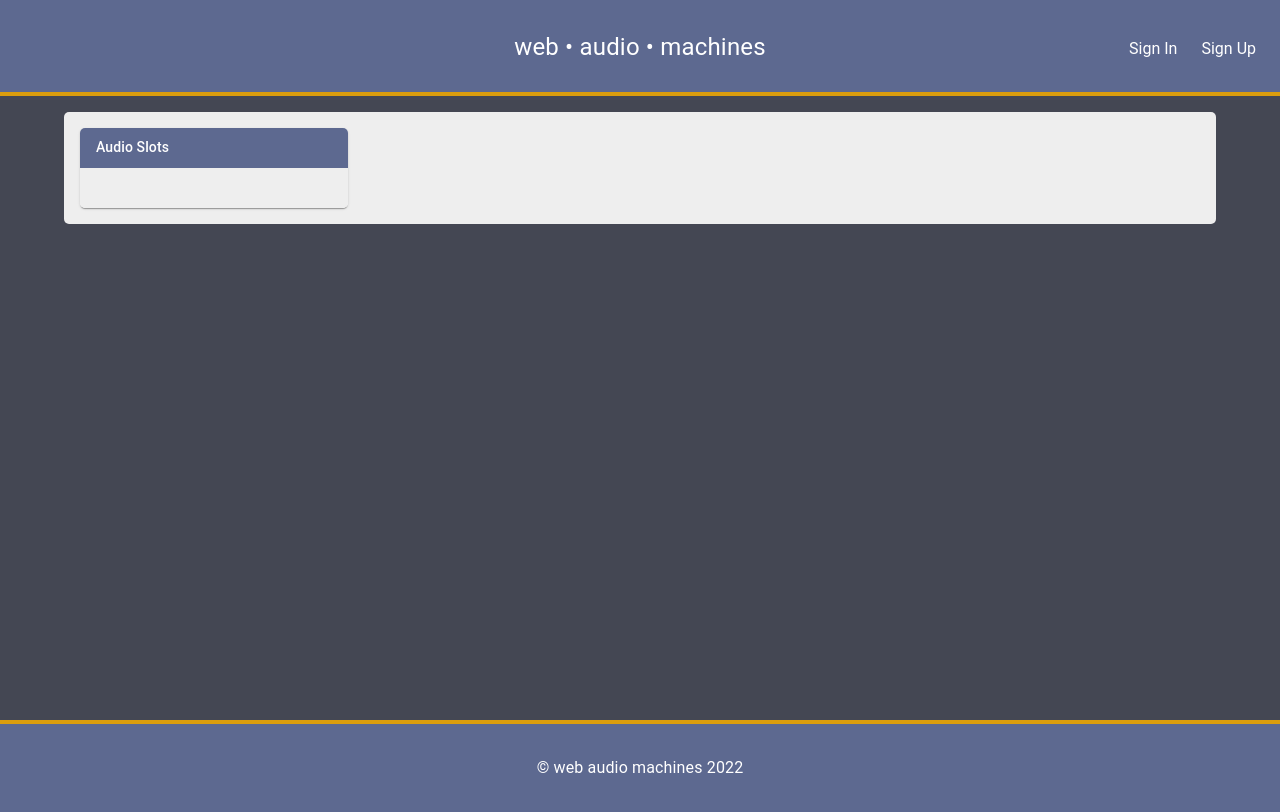
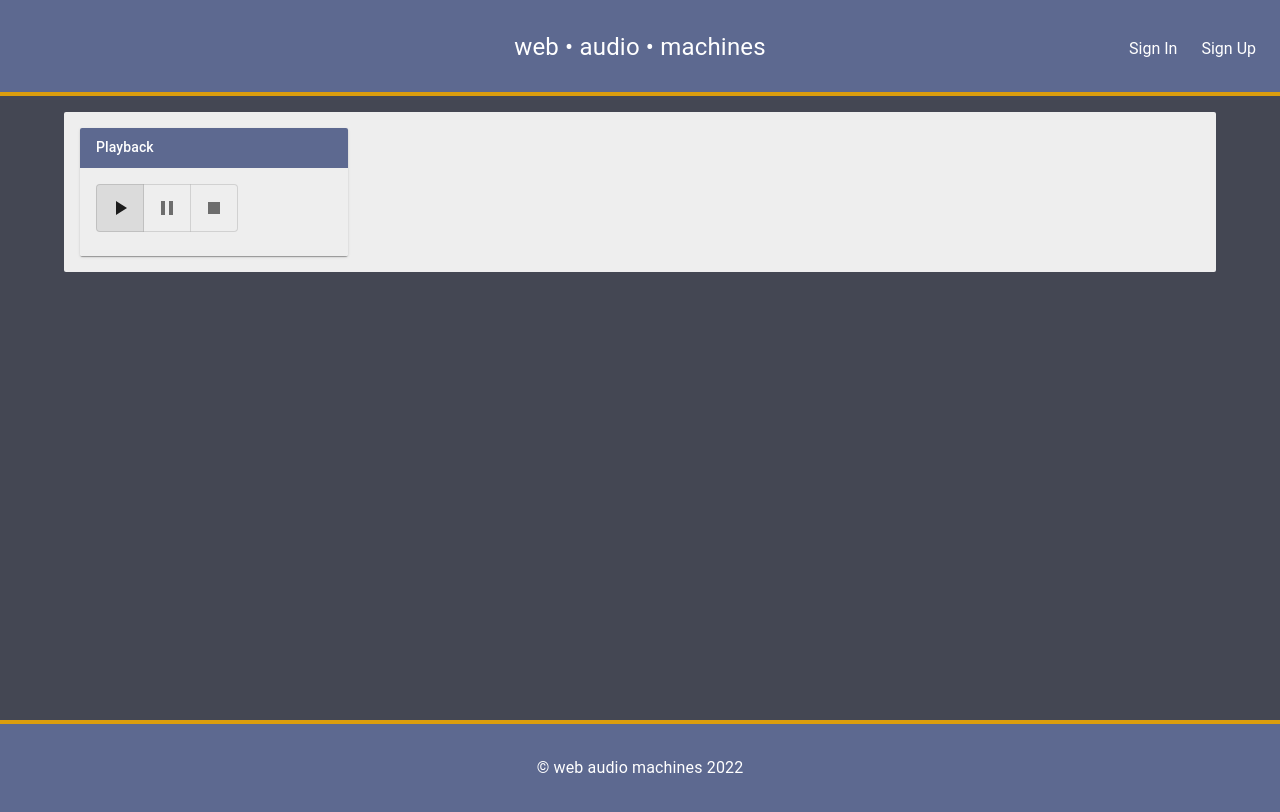
Before and after one commit to widlicki/web-audio-machines, a Next.js app: page /machines/sampler in a window 1280 px wide. Shown: the top 812 px of the page. Built offline with nearby package versions, Linux system fonts and the light colour scheme.

Commit message:
playback controls WIP

```diff
--- /dev/null
+++ b/components/base/Icons/Icons.tsx
@@ -0,0 +1,5 @@
+import { Pause, PlayArrow, Stop } from '@mui/icons-material'
+
+export const PauseButtonIcon = Pause
+export const PlayButtonIcon = PlayArrow
+export const StopButtonIcon = Stop
--- /dev/null
+++ b/components/machines/PlaybackControl/PlaybackControl.tsx
@@ -0,0 +1,52 @@
+import { ToggleButton, ToggleButtonGroup } from '@mui/material'
+import { useAppDispatch, useAppSelector } from '../../../hooks/hooks'
+import {
+  PauseButtonIcon,
+  PlayButtonIcon,
+  StopButtonIcon,
+} from '../../base/Icons/Icons'
+import Module from '../../base/Module/Module'
+import { pause, play, selectPlaybackStatus, stop } from './playbackControlSlice'
+
+const PlaybackControl = () => {
+  const dispatch = useAppDispatch()
+  const playbackStatus = useAppSelector(selectPlaybackStatus)
+
+  const handleChange = (e, status) => {
+    switch (status) {
+      case 'playing':
+        dispatch(play())
+        break
+      case 'paused':
+        dispatch(pause())
+        break
+      case 'stopped':
+        dispatch(stop())
+        break
+      default:
+        break
+    }
+  }
+
+  return (
+    <Module title="Playback">
+      <ToggleButtonGroup
+        value={playbackStatus}
+        exclusive
+        onChange={handleChange}
+      >
+        <ToggleButton value="playing">
+          <PlayButtonIcon />
+        </ToggleButton>
+        <ToggleButton value="paused">
+          <PauseButtonIcon />
+        </ToggleButton>
+        <ToggleButton value="stopped">
+          <StopButtonIcon />
+        </ToggleButton>
+      </ToggleButtonGroup>
+    </Module>
+  )
+}
+
+export default PlaybackControl
--- /dev/null
+++ b/components/machines/PlaybackControl/playbackControlSlice.ts
@@ -0,0 +1,36 @@
+import { createSlice } from '@reduxjs/toolkit'
+import type { AppState } from '../../../store/index'
+
+export interface PlaybackState {
+  status: 'playing' | 'stopped' | 'paused'
+}
+
+const initialState: PlaybackState = {
+  status: 'playing',
+}
+
+export const playbackControlSlice = createSlice({
+  name: 'playbackControl',
+  initialState,
+  reducers: {
+    pause: (state) => {
+      state.status = 'paused'
+    },
+    play: (state) => {
+      state.status = 'playing'
+    },
+    stop: (state) => {
+      state.status = 'stopped'
+    },
+  },
+})
+
+export const { pause, play, stop } = playbackControlSlice.actions
+
+// The function below is called a selector and allows us to select a value from
+// the state. Selectors can also be defined inline where they're used instead of
+// in the slice file. For example: `useSelector((state: RootState) => state.counter.value)`
+export const selectPlaybackStatus = (state: AppState) =>
+  state.playbackControl.status
+
+export default playbackControlSlice.reducer
--- /dev/null
+++ b/hooks/hooks.ts
@@ -0,0 +1,6 @@
+import { TypedUseSelectorHook, useDispatch, useSelector } from 'react-redux'
+import { AppDispatch, AppState } from '../store'
+
+export const useAppDispatch = () => useDispatch<AppDispatch>()
+
+export const useAppSelector: TypedUseSelectorHook<AppState> = useSelector
--- a/pages/_app.tsx
+++ b/pages/_app.tsx
@@ -1,6 +1,8 @@
 import { ThemeProvider } from '@mui/material/styles'
 import type { AppProps } from 'next/app'
+import { Provider } from 'react-redux'
 import DefaultTemplate from '../components/site/Templates/Default/DefaultTemplate'
+import store from '../store'
 import theme from '../styles/Theme'
 import '../styles/globals.css'
 
@@ -8,7 +10,9 @@ function WebAudioMachines({ Component, pageProps }: AppProps) {
   return (
     <ThemeProvider theme={theme}>
       <DefaultTemplate>
-        <Component {...pageProps} />
+        <Provider store={store}>
+          <Component {...pageProps} />
+        </Provider>
       </DefaultTemplate>
     </ThemeProvider>
   )
--- a/pages/machines/sampler.tsx
+++ b/pages/machines/sampler.tsx
@@ -1,6 +1,6 @@
 import { Box, Grid } from '@mui/material'
 import type { NextPage } from 'next'
-import Module from '../../components/base/Module/Module'
+import PlaybackControl from '../../components/machines/PlaybackControl/PlaybackControl'
 import theme from '../../styles/Theme'
 
 const SamplerPage: NextPage = () => (
@@ -15,7 +15,7 @@ const SamplerPage: NextPage = () => (
   >
     <Grid container>
       <Grid item xs={12} sm={6} md={3}>
-        <Module title="Audio Slots" />
+        <PlaybackControl />
       </Grid>
     </Grid>
   </Box>
--- /dev/null
+++ b/store/index.ts
@@ -0,0 +1,16 @@
+import { configureStore } from '@reduxjs/toolkit'
+import playbackControlReducer from '../components/machines/PlaybackControl/playbackControlSlice'
+
+export function makeStore() {
+  return configureStore({
+    reducer: { playbackControl: playbackControlReducer },
+  })
+}
+
+const store = makeStore()
+
+export default store
+
+export type AppState = ReturnType<typeof store.getState>
+
+export type AppDispatch = typeof store.dispatch
--- a/styles/Theme.tsx
+++ b/styles/Theme.tsx
@@ -85,7 +85,7 @@ const theme = createTheme({
       light: grey[200],
     },
     radius: {
-      sm: '5px',
+      sm: '2px',
       md: '20px',
       lg: '50px',
     },
```
